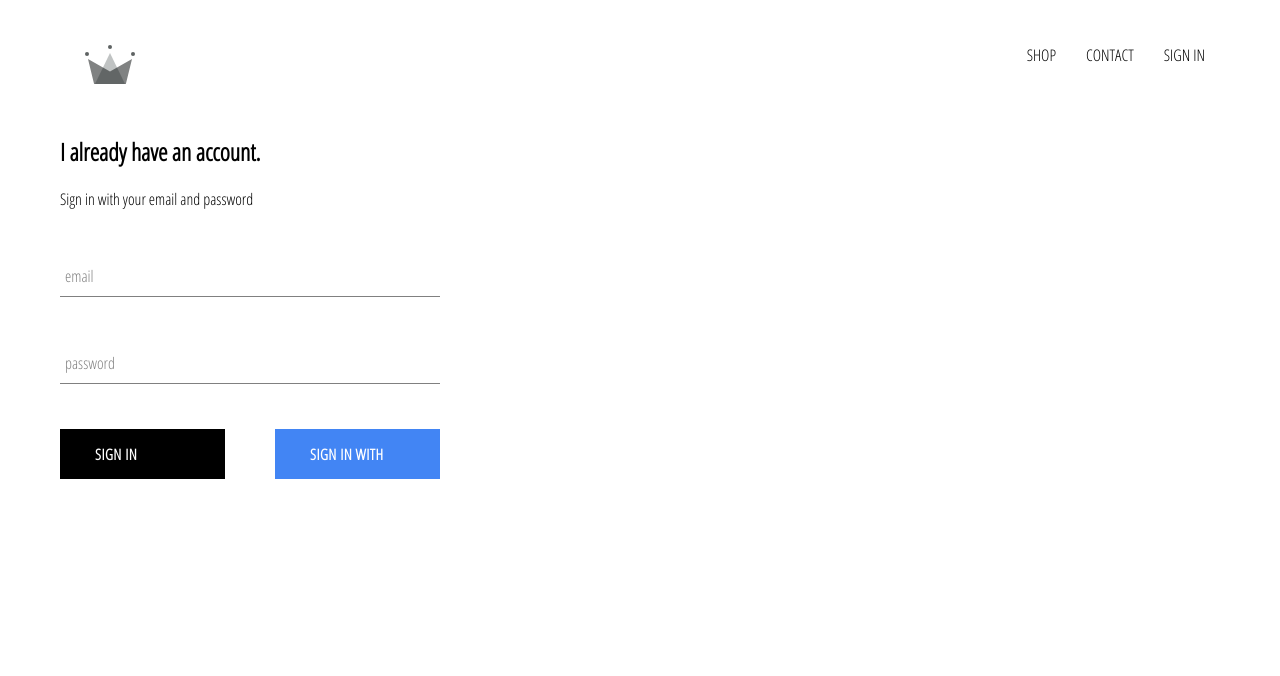
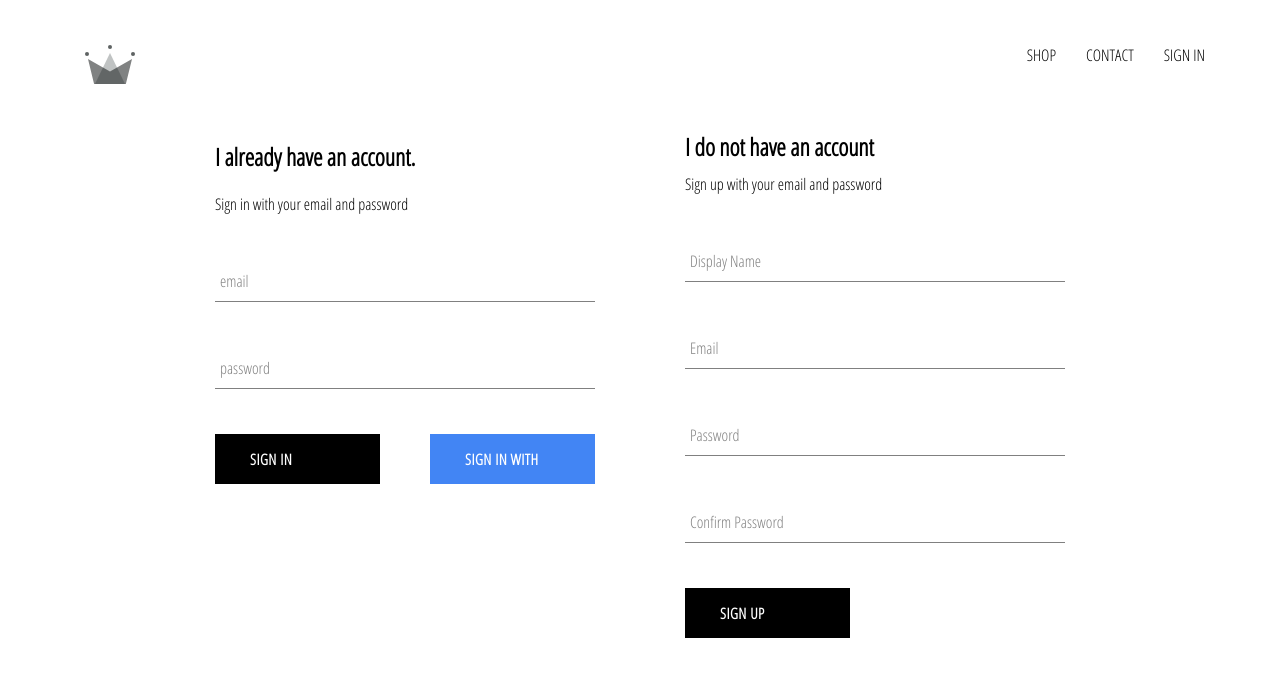
Before and after one commit to emreimamoglu/e-commerce, a React (Create React App) app: page /signin in a window 1280 px wide. Shown: the top 676 px of the page. Built offline with nearby package versions, Linux system fonts and the light colour scheme; no server answers.

Commit message:
Added signin and signup with email and password

```diff
--- a/src/App.js
+++ b/src/App.js
@@ -18,8 +18,24 @@ class App extends React.Component {
   unsubscribeFromAuth = null;
 
 componentDidMount(){
-  this.unsubscribeFromAuth = auth.onAuthStateChanged(async user => {
-   createUserProfileDocument(user);
+  this.unsubscribeFromAuth = auth.onAuthStateChanged(async userAuth => {
+   if(userAuth){
+     const userRef =await createUserProfileDocument(userAuth);
+     userRef.onSnapshot(snapShot => {
+       this.setState({
+         currentUser : {
+           id : snapShot.id,
+           ...snapShot.data()
+         }
+       }, () => {
+        console.log(this.state);
+      })
+     })
+
+   }
+    this.setState({
+      currentUser: userAuth
+    })
   });
 }
 
--- a/src/components/sign-in/sign-in.component.jsx
+++ b/src/components/sign-in/sign-in.component.jsx
@@ -1,7 +1,7 @@
 import React from "react";
 import FormInput from "../form-input/form-input.component";
 import CustomButton from "../custom-button/custom-button.component";
-import { signInWithGoogle } from "../../firebase/firebase.utils";
+import {auth , signInWithGoogle } from "../../firebase/firebase.utils";
 import "./sign-in.styles.scss";
 
 class SignIn extends React.Component {
@@ -14,9 +14,18 @@ class SignIn extends React.Component {
     };
   }
 
-  handleSubmit = (event) => {
+  handleSubmit = async(event) => {
     event.preventDefault();
-
+    const {email , password} = this.state;
+    try{
+      auth.signInWithEmailAndPassword(email,password);
+      this.setState({
+        email : '',
+        password : ''
+      })
+    }catch(err){
+      console.error(err)
+    }
     this.setState({ email: "", password: "" });
   };
 
@@ -49,7 +58,7 @@ class SignIn extends React.Component {
             handleChange={this.handleChange}
           />
           <div className="buttons">
-            <CustomButton type="submit">Sign In</CustomButton>
+            <CustomButton type="submit" onClick = {this.handleSubmit}>Sign In</CustomButton>
             <CustomButton onClick={signInWithGoogle} isGoogleSignIn>
               Sign In With Google
             </CustomButton>
--- /dev/null
+++ b/src/components/sign-up/sign-up.component.jsx
@@ -0,0 +1,97 @@
+import React from "react";
+import './sign-up.styles.scss';
+import FormInput from "../form-input/form-input.component";
+import CustomButton from "../custom-button/custom-button.component";
+
+import { auth, createUserProfileDocument } from "../../firebase/firebase.utils";
+
+class SignUp extends React.Component {
+    constructor() {
+        super();
+
+        this.state = {
+            displayName: '',
+            email: '',
+            password: '',
+            confirmPassword: ''
+        }
+    }
+    handleSubmit = async event => {
+        event.preventDefault();
+
+        const { displayName, email, password, confirmPassword } = this.state;
+
+        if (password !== confirmPassword) {
+            alert('passwords not matching');
+            return;
+        }
+        try {
+            const {user} = await auth.createUserWithEmailAndPassword(email, password);
+            await createUserProfileDocument(user, {displayName});
+            this.setState({
+                displayName: '',
+                email: '',
+                password: '',
+                confirmPassword: ''
+            })
+
+        } catch (error) {
+            console.error(error);
+        }
+
+    }
+
+    handleChange = event => {
+        const {name , value} = event.target;
+        this.setState({
+            [name]: value
+        })
+    }
+    render() {
+        const { displayName, email, password, confirmPassword } = this.state;
+        return (
+            <div className='sign-up'>
+                <h2 className='title'> I do not have an account</h2>
+                <span>Sign up with your email and password</span>
+                <form className='sign-up-form' onSubmit={this.handleSubmit}>
+                    <FormInput
+                        type='text'
+                        name='displayName'
+                        value={displayName}
+                        onChange={this.handleChange}
+                        label='Display Name'
+                        required
+                    />
+                    <FormInput
+                        type='email'
+                        name='email'
+                        value={email}
+                        onChange={this.handleChange}
+                        label='Email'
+                        required
+                    />
+                    <FormInput
+                        type='password'
+                        name='password'
+                        value={password}
+                        onChange={this.handleChange}
+                        label='Password'
+                        required
+                    />
+                    <FormInput
+                        type='password'
+                        name='confirmPassword'
+                        value={confirmPassword}
+                        onChange={this.handleChange}
+                        label='Confirm Password'
+                        required
+                    />
+                    <CustomButton type='submit' onClick = {this.handleSubmit}>Sign Up</CustomButton>
+                </form>
+            </div>
+
+        );
+    }
+}
+
+export default SignUp;
--- /dev/null
+++ b/src/components/sign-up/sign-up.styles.scss
@@ -0,0 +1,9 @@
+.sign-up{
+    display: flex;
+    flex-direction: column;
+    width: 380px;
+
+    .title{
+        margin: 10px 0px;
+    }
+}
--- a/src/pages/sisu/sisu.component.jsx
+++ b/src/pages/sisu/sisu.component.jsx
@@ -1,11 +1,13 @@
 import React from "react";
 import './sisu.styles.scss';
 import SignIn from "../../components/sign-in/sign-in.component";
+import SignUp from "../../components/sign-up/sign-up.component";
 
 const Sisu = () => {
     return(
         <div className='sisu'>
             <SignIn/>
+            <SignUp/>
         </div>
     );
 }
--- a/src/pages/sisu/sisu.styles.scss
+++ b/src/pages/sisu/sisu.styles.scss
@@ -0,0 +1,6 @@
+.sisu{
+    width: 850px;
+    display: flex;
+    justify-content: space-between;
+    margin: 30px auto;
+}
```
